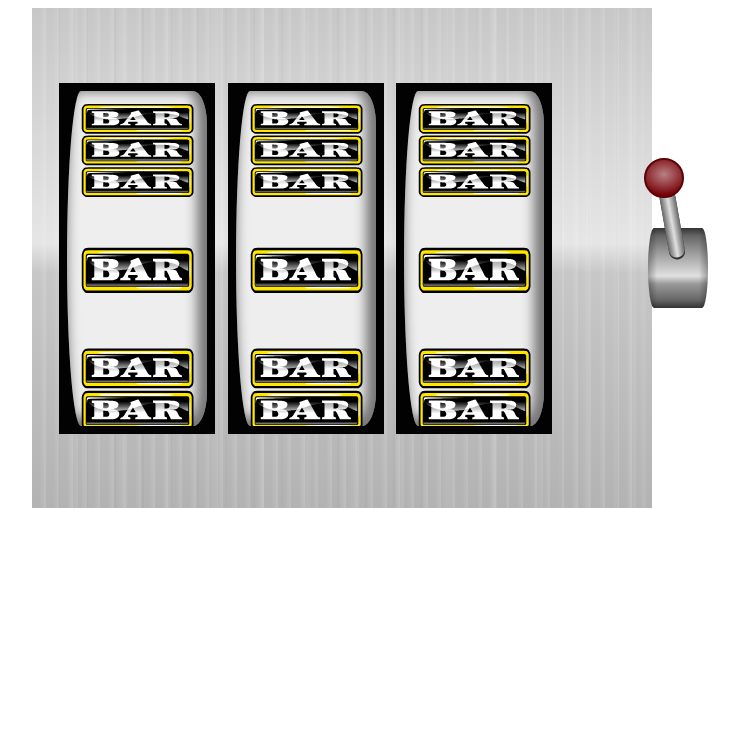
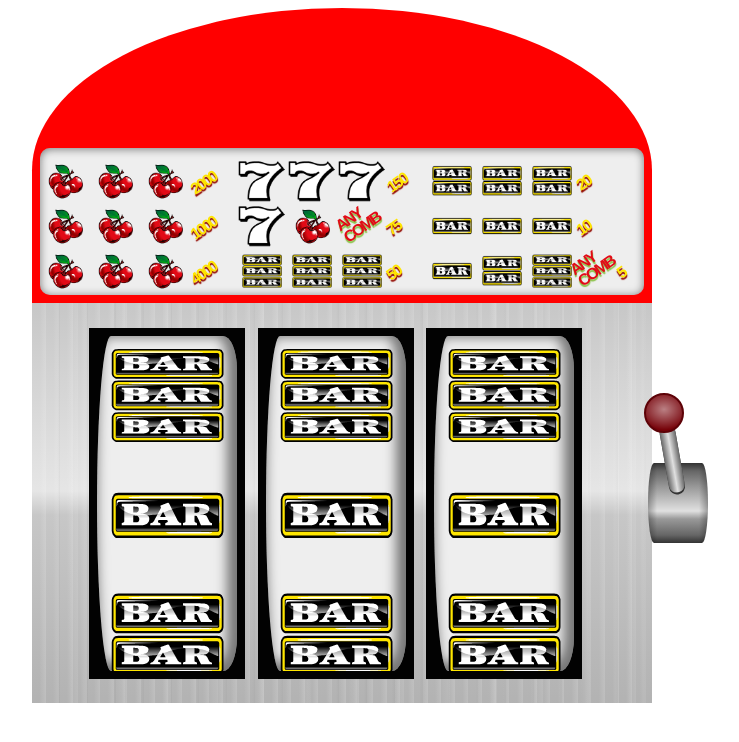
Before and after one commit to Anandamohinidasi/drv-game, an Angular app: page / in a window 1280 px wide. Shown: the top 742 px of the page, without its empty margins (298-1037 px from the left). Built offline with nearby package versions, Linux system fonts and the light colour scheme.

Commit message:
Add paying table

```diff
--- a/src/app/app.component.html
+++ b/src/app/app.component.html
@@ -1,4 +1,102 @@
 <section class="game-view--container">
+  <section class="pay-table">
+    <div class="winning-explanations">
+      <div class="explanation-lines"
+          [ngClass]="{'blink': winningLine.cherryFirst}">
+          <div class="combination">
+              <div class="cherry combination-symbol"></div>
+              <div class="cherry combination-symbol"></div>
+              <div class="cherry combination-symbol"></div>
+            </div>
+          <div class="prize">2000</div>
+      </div>
+      <div class="explanation-lines"
+          [ngClass]="{'blink': winningLine.cherrySecond}">
+          <div class="combination">
+              <div class="cherry combination-symbol"></div>
+              <div class="cherry combination-symbol"></div>
+              <div class="cherry combination-symbol"></div>
+            </div>
+          <div class="prize">1000</div>
+      </div>
+      <div class="explanation-lines"
+          [ngClass]="{'blink': winningLine.cherryLast}">
+          <div class="combination">
+              <div class="cherry combination-symbol"></div>
+              <div class="cherry combination-symbol"></div>
+              <div class="cherry combination-symbol"></div>
+            </div>
+          <div class="prize">4000</div>
+      </div>
+      <div class="explanation-lines"
+          [ngClass]="{'blink': winningLine.threeSeven}">
+          <div class="combination">
+              <div class="seven combination-symbol"></div>
+              <div class="seven combination-symbol"></div>
+              <div class="seven combination-symbol"></div>
+            </div>
+          <div class="prize">150</div>
+      </div>
+      <div class="explanation-lines"
+          [ngClass]="{'blink': winningLine.sevenCherryComb}">
+          <div class="combination">
+              <div class="seven combination-symbol"></div>
+              <div class="cherry combination-symbol"></div>
+              <div class="combination-symbol">
+                <div class="any-combination">
+                  <div class="any">any</div>
+                  <div class="word-combination">
+                    comb
+                  </div>
+                </div>
+              </div>
+            </div>
+          <div class="prize">75</div>
+      </div>
+      <div class="explanation-lines"
+          [ngClass]="{'blink': winningLine.threeTimesThreeBarAny}">
+          <div class="combination">
+              <div class="threebar combination-symbol"></div>
+              <div class="threebar combination-symbol"></div>
+              <div class="threebar combination-symbol"></div>
+            </div>
+          <div class="prize">50</div>
+      </div>
+      <div class="explanation-lines"
+          [ngClass]="{'blink': winningLine.threeTimesTwoBarAny}">
+          <div class="combination">
+              <div class="twobar combination-symbol"></div>
+              <div class="twobar combination-symbol"></div>
+              <div class="twobar combination-symbol"></div>
+            </div>
+          <div class="prize">20</div>
+      </div>
+      <div class="explanation-lines"
+          [ngClass]="{'blink': winningLine.threeTimesSingleBar}">
+          <div class="combination">
+              <div class="bar combination-symbol"></div>
+              <div class="bar combination-symbol"></div>
+              <div class="bar combination-symbol"></div>
+            </div>
+          <div class="prize">10</div>
+      </div>
+      <div class="explanation-lines"
+          [ngClass]="{'blink': winningLine.anyBarComb}">
+          <div class="combination">
+              <div class="bar combination-symbol"></div>
+              <div class="twobar combination-symbol"></div>
+              <div class="threebar combination-symbol"></div>
+              <div class="any-combination">
+                  <div class="any">any</div>
+                  <div class="word-combination">
+                    comb
+                  </div>
+                </div>
+            </div>
+          <div class="prize">5</div>
+      </div>
+    </div>
+  </section>
   <section class="slot-machine" [ngClass]="{'spinReel': reelSpinning}" >
     <div class="depth-giver">
         <div class="reel-container">
--- a/src/app/app.component.scss
+++ b/src/app/app.component.scss
@@ -1,11 +1,89 @@
 @import './src/variables';
 
 .game-view--container {
+    .pay-table {
+        width: 620px;
+        height: 295px;
+        display: flex;
+        align-items: flex-end;
+        margin: auto;
+        background: red;
+        border-radius: 50% 50% 0% 0% / 55% 55% 0% 0%;
+        .winning-explanations {
+            width: 100%;
+            background-color: #eee;
+            height: 50%;
+            margin: 0 .5rem .5rem;
+            border-radius: 10px;
+            box-shadow: inset 0px 1px 8px 0px rgba(0, 0, 0, 0.5);
+            display: flex;
+            justify-content: flex-end;
+            flex-direction: column;
+            flex-wrap: wrap;
+            .combination, .prize {
+                height: fit-content;
+            }
+            .explanation-lines {
+                display: inline-flex;
+                align-items: center;
+                height: fit-content;
+                width: fit-content;
+                position: relative;
+                .combination {
+                    display: inline-flex;
+                    .combination-symbol {
+                        width: 50px;
+                        height: 45px;
+                        background-size: contain;
+                        background-repeat: no-repeat;
+                    }
+                    .cherry {
+                        background-image: url('/assets/images/Reel/Cherry.png');
+                    }
+                    .seven {
+                        background-image: url('/assets/images/Reel/7.png');
+                    }
+                    .threebar {
+                        background-image: url('/assets/images/Reel/3xBAR.png');
+                    }
+                    .twobar {
+                        background-image: url('/assets/images/Reel/2xBAR.png');
+                    }
+                    .bar {
+                        background-image: url('/assets/images/Reel/BAR.png');
+                    }
+                    .any-combination {
+                        font-weight: 900;
+                        text-transform: uppercase;
+                        font-family: sans-serif;
+                        letter-spacing: -2px;
+                        line-height: 14px;
+                        transform: rotateZ(-35deg);
+                        color: #e20a16;
+                        text-shadow: -1px 2px 1px #8BC34A;
+                    }
+
+                }
+                .prize {
+                    font-size: 1rem;
+                    font-weight: 900;
+                    text-transform: uppercase;
+                    font-family: sans-serif;
+                    letter-spacing: -2px;
+                    line-height: 14px;
+                    transform: rotateZ(-35deg);
+                    color: #ffe600;
+                    text-shadow: -1px 2px 1px #930a00;
+                }
+            }
+        }
+    }
     .slot-machine {
         display: flex;
         justify-content: center;
         margin: auto;
-        height: 500px;
+        position: relative;
+        height: 400px;
         width: 620px;
         align-items: center;
         background-color: hsl(0,0%,90%);
@@ -85,8 +163,31 @@
                 }
             }
         }
+        #shoulder {
+            position: absolute;
+            right: -56px;
+        }
     }
+    .blink:before {
+        position: absolute;
+        left: 0;
+        top: -10%;
+        width: 108%;
+        height: 120%;
+        background: #FFEB3B;
+        filter: blur(10px);
+        content: "";
+        opacity: 0;
+        z-index: 9;
+        animation: flash .5s ease-out alternate infinite;
+      }
 }
+
+@keyframes flash{
+    to {
+      opacity: 1;
+    }
+  }
 
 @keyframes slidr1 {
     0% { transform: translateY(0); }
@@ -196,10 +297,7 @@ $red: #760209;
     background-image: -o-linear-gradient($gradient), $url;
   }
 #arm {
-	//*** BASE ***//
 	position: relative;
-	top: 10px;
-    left: 83px;
     cursor: pointer;
 	width: 60px;
 	height: 80px;
@@ -207,7 +305,6 @@ $red: #760209;
 	background-color: #666;
 	@include twoLinearGradients((left, hsla(0,0%,0%,.3) 0%, hsla(0,0%,0%,0) 15%, hsla(0,0%,100%,0) 50%, hsla(0,0%,0%,0) 85%, hsla(0,0%,0%,.3)),(top, #333 0%, #666 10%, #999 30%, hsla(0,0%,100%,.8) 60%, #999 70%, #666 90%, #333 100%));
 	&:before {
-		//*** POLE ***//
 		content: '';
 		position: absolute;
 		top: -40px;
@@ -223,7 +320,6 @@ $red: #760209;
 		@include transition($duration:.5s);
 	}
 	&:after {
-		//*** BALL ***//
 		content: '';
 		position: absolute;
 		top: -70px;
--- a/src/app/app.component.ts
+++ b/src/app/app.component.ts
@@ -11,6 +11,17 @@ export class AppComponent implements OnInit {
  public selectedIndex = 1;
  public armClicked = false;
  public reelSpinning = false;
+ public winningLine = {
+  cherryFirst: false,
+  cherrySecond: false,
+  cherryLast: false,
+  threeSeven: false,
+  sevenCherryComb: false,
+  threeTimesThreeBarAny: false,
+  threeTimesTwoBarAny: false,
+  threeTimesSingleBar: false,
+  anyBarComb: false
+ }
 
 public nextButton() {
  this.selectedIndex++;
```
